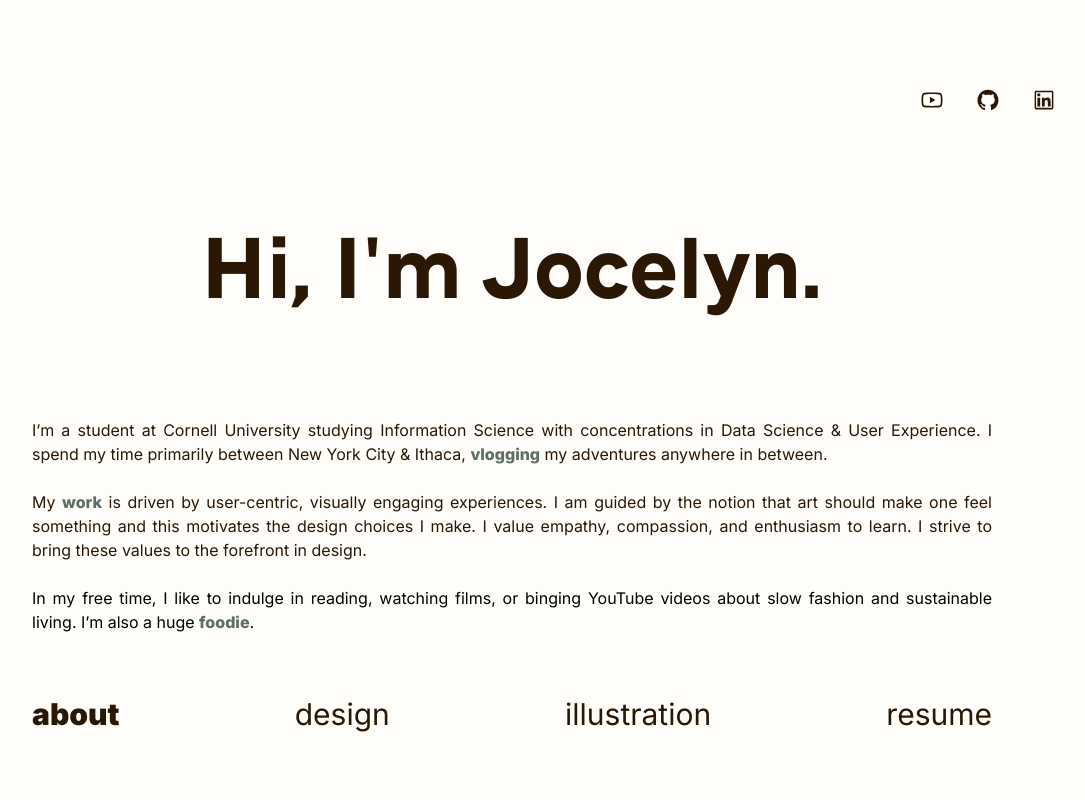
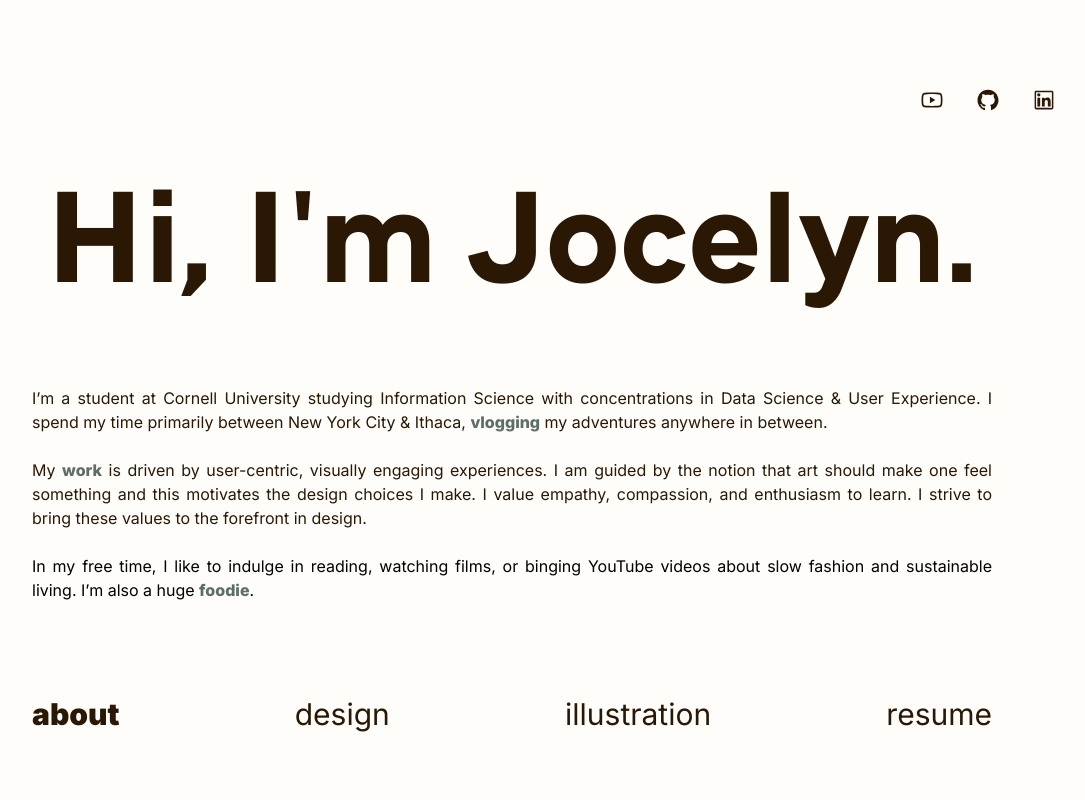
Before and after one commit to jocelynpark/Website, a Next.js app: page / in a window 1280 px wide. Both pictures are taken after a click on the link "about". Shown: the top 800 px of the page, without its empty margins (128-1213 px from the left). Built offline with nearby package versions, Linux system fonts and the light colour scheme; grey boxes are pictures that could not be loaded.

Commit message:
attempted fix

```diff
--- a/components/Hero.tsx
+++ b/components/Hero.tsx
@@ -17,7 +17,7 @@ const Hero: React.FC<HeroProps> = ({ id, showAbout }) => {
   return (
     <div id={id}> {/* Now you can use id here */}
       <div className='hero-height flex flex-col items-center justify-center transition-all'>
-        <h1 className={`h1-responsive text-center text-darkbrown transition-all duration-400 transform ${showAbout ? 'scale-50 translate-y-[-10%]' : ''}`}>
+        <h1 className={`h1-responsive text-center text-darkbrown transition-all duration-400 transform ${showAbout ? 'scale-75 translate-y-[-10%]' : ''}`}>
           Hi, I&apos;m Jocelyn.
         </h1>
         {showAbout && (
@@ -26,7 +26,7 @@ const Hero: React.FC<HeroProps> = ({ id, showAbout }) => {
             <br></br>
             <p className='text-darkbrown'>My <a href="#design" className="text-graygreen font-extrabold hover:opacity-50">work</a> is driven by user-centric, visually engaging experiences. I am guided by the notion that art should make one feel something and this motivates the design choices I make. I value empathy, compassion, and enthusiasm to learn. I strive to bring these values to the forefront in design. </p>
             <br></br>
-            <p>
+            <p className='mb-16'>
               In my free time, I like to indulge in reading, watching films, or binging YouTube videos about slow fashion and sustainable living. I’m also a huge <a href="https://beliapp.co/lists/jocelynpark" className="text-graygreen font-extrabold hover:opacity-50" target="_blank" rel="noopener noreferrer">foodie</a>.</p>
           </div>
         )}
```
